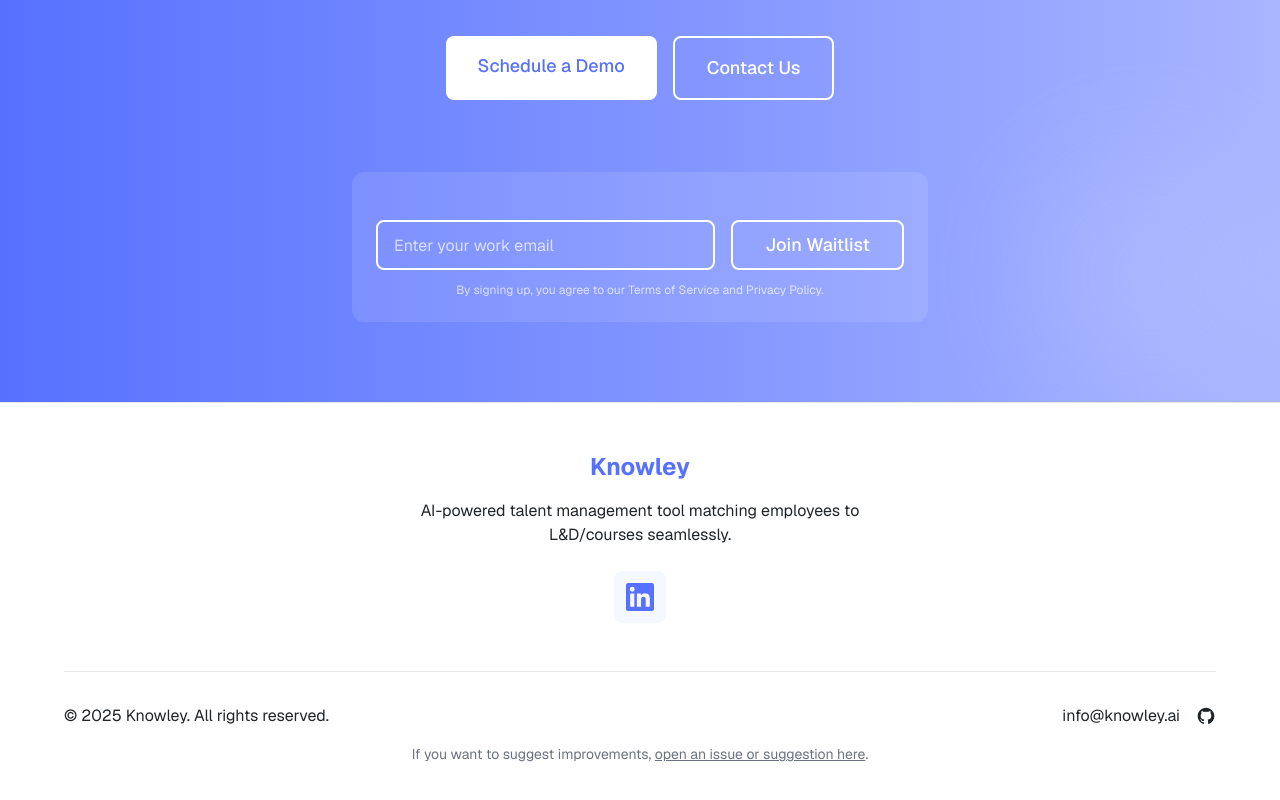
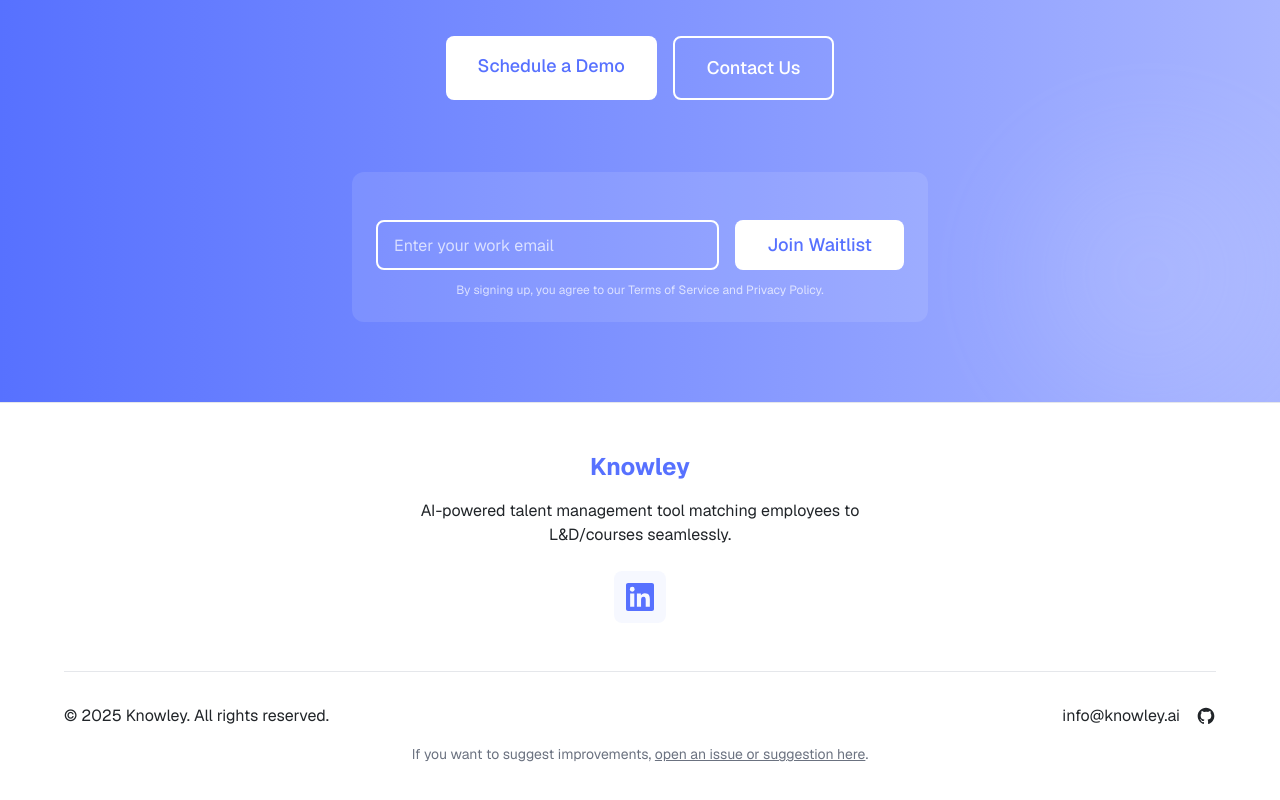
Before and after one commit to Grihladin/knowley_landing_page, a Next.js app: page / in a window 1280 px wide. Shown: the part 3983-4783 px from the top of the page. Built offline with nearby package versions, Linux system fonts and the light colour scheme.

Commit message:
ok done with CTA design will see perfomance

```diff
--- a/app/ContactForm.tsx
+++ b/app/ContactForm.tsx
@@ -170,7 +170,7 @@
 
       <button
         type="submit"
-        className={`border-2 border-white bg-transparent text-white px-6 sm:px-8 py-3 sm:py-4 rounded-lg font-medium text-base sm:text-lg text-center focus:outline-none focus:ring-2 focus:ring-white mt-2 ${
+        className={`bg-white text-primary px-6 sm:px-8 py-3 sm:py-4 rounded-lg font-medium text-base sm:text-lg text-center focus:outline-none focus:ring-2 focus:ring-white mt-2 ${
           status === "loading" ? "opacity-70 cursor-not-allowed" : ""
         }`}
         disabled={status === "loading"}
--- a/app/WaitlistForm.tsx
+++ b/app/WaitlistForm.tsx
@@ -97,7 +97,7 @@
       </div>
       <button
         type="submit"
-        className={`border-2 border-white bg-transparent text-white px-6 sm:px-8 h-[50px] rounded-lg font-medium text-base sm:text-lg text-center focus:outline-none ${
+        className={`bg-white text-primary px-6 sm:px-8 h-[50px] rounded-lg font-medium text-base sm:text-lg text-center focus:outline-none ${
           status === "loading" ? "opacity-70 cursor-not-allowed" : ""
         } w-full sm:w-auto whitespace-nowrap`}
         disabled={status === "loading"}
```
